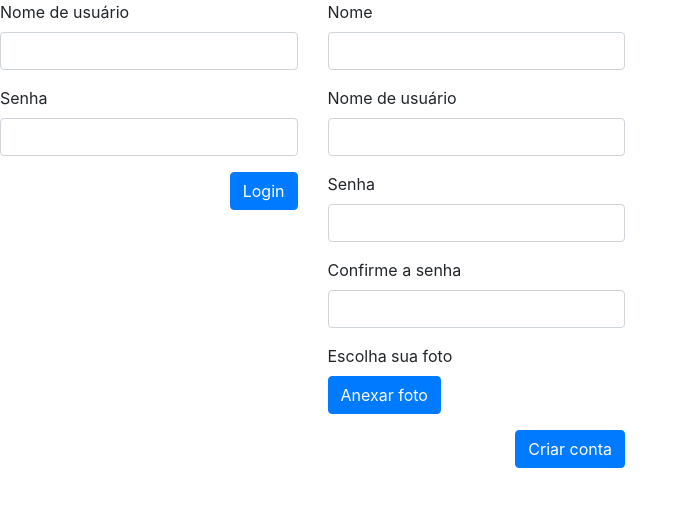
After one commit to JonatanColussi/compartilhagram, a CodeIgniter app: page /compartilhagram/index.php/home/index in a window 1280 px wide. The commit adds this page. Shown: the top 507 px of the page, without its empty margins (0-688 px from the left). Run offline with CodeIgniter, Linux system fonts and the light colour scheme; some libraries are stand-ins or nearby versions.

Commit message:
Cadastro de usuários e login

```diff
--- a/application/config/autoload.php
+++ b/application/config/autoload.php
@@ -58,7 +58,7 @@ $autoload['packages'] = array();
 |
 |	$autoload['libraries'] = array('user_agent' => 'ua');
 */
-$autoload['libraries'] = array('template');
+$autoload['libraries'] = array('template', 'database', 'session', 'form_validation');
 
 /*
 | -------------------------------------------------------------------
--- a/application/config/database.php
+++ b/application/config/database.php
@@ -76,9 +76,9 @@ $query_builder = TRUE;
 $db['default'] = array(
 	'dsn'	=> '',
 	'hostname' => 'localhost',
-	'username' => '',
+	'username' => 'root',
 	'password' => '',
-	'database' => '',
+	'database' => 'compartilhagram',
 	'dbdriver' => 'mysqli',
 	'dbprefix' => '',
 	'pconnect' => FALSE,
--- a/application/config/routes.php
+++ b/application/config/routes.php
@@ -49,6 +49,6 @@ defined('BASEPATH') OR exit('No direct script access allowed');
 | Examples:	my-controller/index	-> my_controller/index
 |		my-controller/my-method	-> my_controller/my_method
 */
-$route['default_controller'] = 'welcome';
+$route['default_controller'] = 'home';
 $route['404_override'] = '';
 $route['translate_uri_dashes'] = FALSE;
--- /dev/null
+++ b/application/controllers/Home.php
@@ -0,0 +1,16 @@
+<?php
+defined('BASEPATH') OR exit('No direct script access allowed');
+
+class Home extends CI_Controller {
+	public function index(){
+		$styles[]  = base_url('assets/css/src/home.css');
+		$scripts[] = base_url('assets/js/src/home.js');
+
+		$this->template->set('title', 'Compartilhagram | Poste suas fotos On The Line');
+		$this->template->set('styles', $styles);
+		$this->template->set('scripts', $scripts);
+
+
+		$this->template->load('layout', 'home');
+	}
+}
--- /dev/null
+++ b/application/views/home.php
@@ -0,0 +1,47 @@
+<div class="row">
+	<div class="col-md-3">
+		<form action="<?= base_url('users/login') ?>" method="post" id="formLogin" enctype="multipart/form-data">
+			<div class="form-group">
+				<label for="username">Nome de usuário</label>
+				<input type="text" name="username" required maxlength="20" class="form-control">
+			</div>
+			<div class="form-group">
+				<label for="username">Senha</label>
+				<input type="password" name="password" required class="form-control">
+			</div>
+			<div class="text-right">
+				<button class="btn btn-primary" type="submit">Login</button>
+			</div>
+		</form>
+	</div>
+	<div class="col-md-3">
+		<form action="<?= base_url('users/add') ?>" method="post" id="formSignin" enctype="multipart/form-data">
+			<div class="form-group">
+				<label for="name">Nome</label>
+				<input type="text" name="name" required maxlength="100" class="form-control" value="<?php echo set_value('name'); ?>">
+			</div>
+			<div class="form-group">
+				<label for="username">Nome de usuário</label>
+				<input type="text" name="username" required maxlength="20" class="form-control" value="<?php echo set_value('username'); ?>">
+				<small class="form-text text-muted"><?= validation_errors(); ?></small>
+			</div>
+			<div class="form-group">
+				<label for="username">Senha</label>
+				<input type="password" name="password" required class="form-control">
+			</div>
+			<div class="form-group">
+				<label for="username">Confirme a senha</label>
+				<input type="password" name="passwordConfirm" required class="form-control">
+			</div>
+			<div class="form-group">
+				<label for="image">Escolha sua foto</label><br>
+				<button class="btn btn-primary" id="attachImage">Anexar foto</button>
+				<span></span>
+				<input type="file" name="image" accept="image/*" required>
+			</div>
+			<div class="text-right">
+				<button class="btn btn-primary" type="submit">Criar conta</button>
+			</div>
+		</form>
+	</div>
+</div>
--- a/application/views/layout.php
+++ b/application/views/layout.php
@@ -6,6 +6,11 @@
 	<link rel="stylesheet" type="text/css" href="<?= base_url('assets/css/bootstrap/bootstrap.min.css') ?>">
 	<link rel="stylesheet" type="text/css" href="<?= base_url('assets/css/fontAwesome/font-awesome.min.css') ?>">
 	<link rel="stylesheet" type="text/css" href="<?= base_url('assets/css/compiled/style.min.css') ?>">
+	<?php
+		if(isset($styles) && is_array($styles))
+			foreach($styles as $style)
+				echo "<link rel=\"stylesheet\" type=\"text/css\" href=\"{$style}\">\n";
+	?>
 </head>
 <body>
 	<?= $contents ?>
@@ -13,7 +18,7 @@
 	<script type="text/javascript" src="<?= base_url('assets/js/bootstrap/bootstrap.min.js') ?>"></script>
 	<?php
 		if(isset($scripts) && is_array($scripts))
-			foreach($script as $script)
+			foreach($scripts as $script)
 				echo "<script type=\"text/javascript\" src=\"{$script}\"></script>\n";
 	?>
 </body>
--- /dev/null
+++ b/assets/css/src/home.css
@@ -0,0 +1,3 @@
+input[type=file][name=image]{
+	display: none;
+}
--- /dev/null
+++ b/assets/js/src/home.js
@@ -0,0 +1,13 @@
+jQuery(document).ready(function($) {
+	$("#attachImage").on('click', function(event){
+		event.preventDefault();
+		$("[name=image]").click();
+	});
+
+	$("[name=image]").on('change', function(event){
+		event.preventDefault();
+		var image = $(this).val().split("\\");
+		image = image[image.length-1]
+		$(this).siblings('span').text(image);
+	});
+});
```
Also changed, not shown: application/controllers/Users.php (added, +98 -0 lines), application/models/Users_model.php (added, +30 -0 lines), .htaccess (added), 1 other file.
